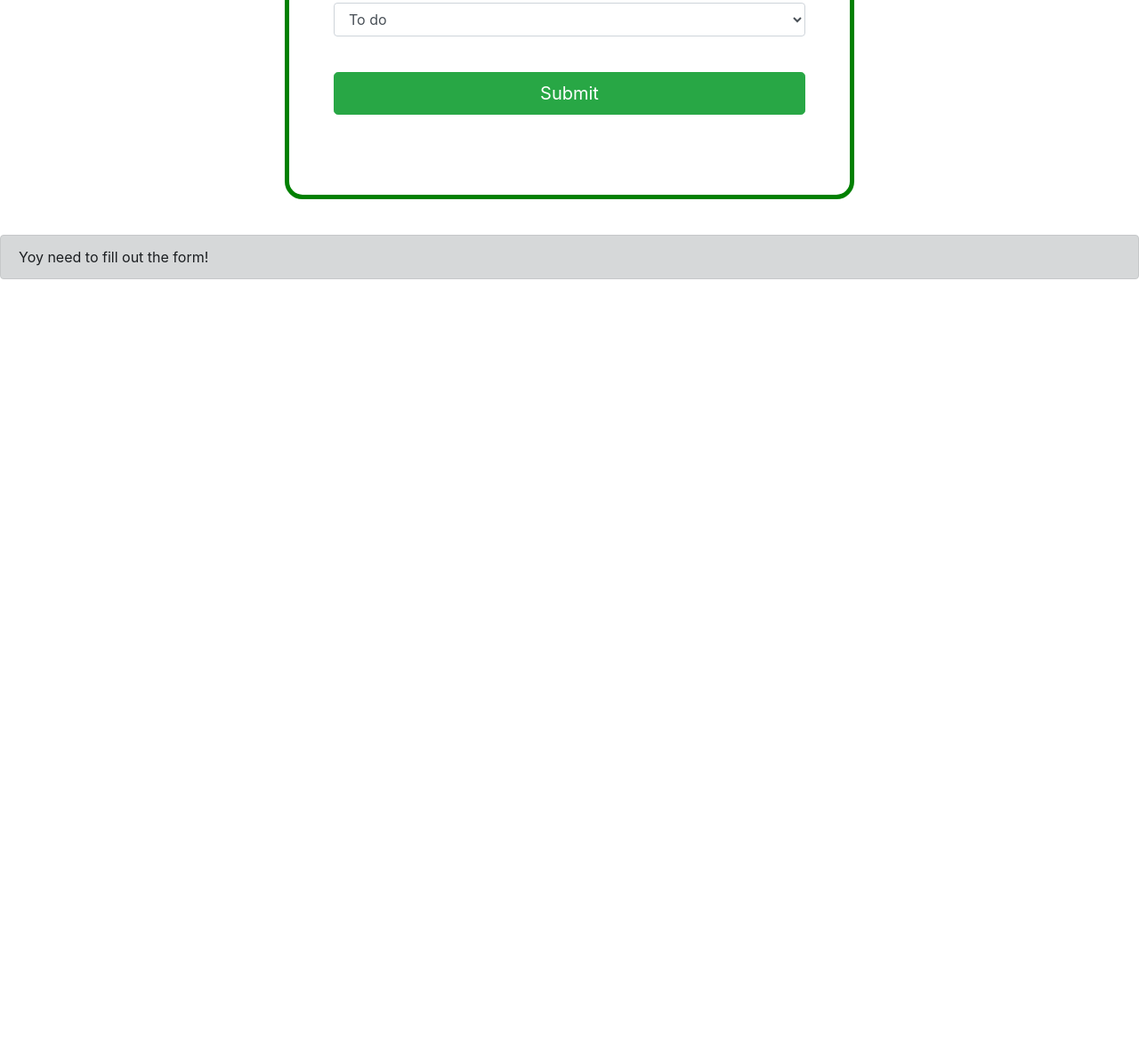
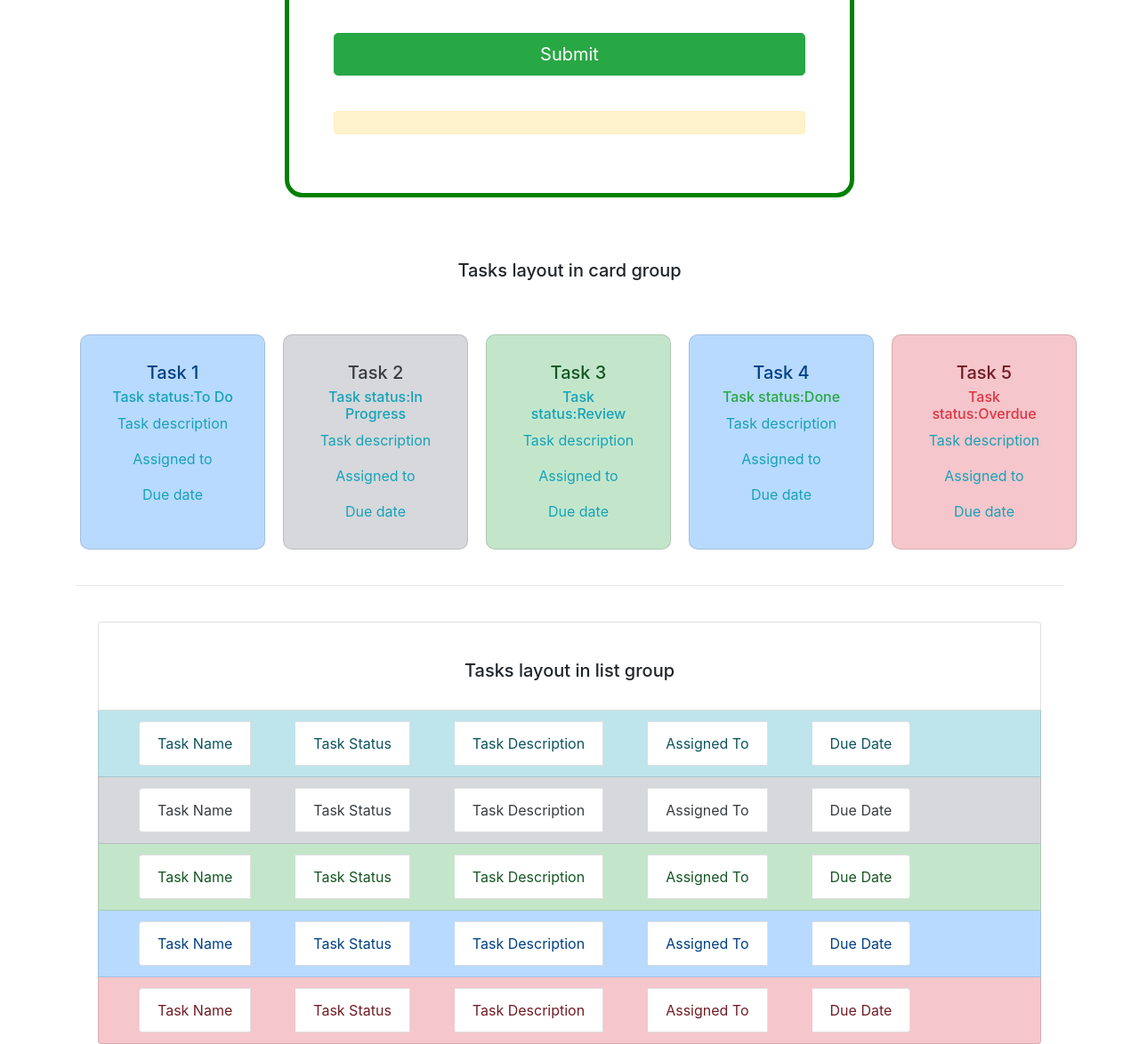
Before and after one commit to steven-lian/project-of-wireframe, a plain HTML site: page form.html in a window 1280 px wide. Shown: the part 704-1878 px from the top of the page at 89% size. Before the commit the page ends 1034 px from the top, so only its background shows below. Drawn offline with nearby package versions, Linux system fonts and the light colour scheme.

Commit message:
add some changes in to form validation in js file

```diff
--- a/form.html
+++ b/form.html
@@ -18,6 +18,8 @@
 
 <body>
 
+  <nav class="navbar navbar-expand-lg navbar-light bg-light sticky-top">
+    <a class="navbar-brand"><img class="rounded-circle" src="taskLogo.png" alt="task planner Logo"   height="50"></a>
 
 
     <a class="navbar-brand text-success" href="index.html">Home</a>
@@ -79,12 +81,149 @@
 
       </select>
 
+
     </div>
     <button type="submit" class="btn btn-success btn-lg btn-block">Submit</button>
+    <div class="alert alert-warning" role="alert" id="alertMessage">
+
+    </div>
   </form>
-  <div class="alert alert-dark" role="alert" id="alertMessage">
-    Yoy need to fill out the form!
-  </div>
+
+
+  <!-- Tasklist Starts here -->
+
+  <section>
+
+    <div class="container">
+      <div class="row">
+        <h5 class="layoutname">Tasks layout in card group </h5>
+      </div>
+      <div class="row">
+        <div class="col card list-group-item-primary">
+          <div class="card-body  ">
+            <h5 class="card-title">Task 1</h5>
+            <h6 class="card-subtitle mb-2 text-info">Task status:To Do</h6>
+            <p class="card-text text-info">Task description</p>
+            <p class="card-text text-info">Assigned to</p>
+            <p class="card-text text-info">Due date</p>
+
+          </div>
+        </div>
+        <div class="col card list-group-item-secondary">
+          <div class="card-body">
+            <h5 class="card-title">Task 2</h5>
+            <h6 class="card-subtitle mb-2 text-info">Task status:In Progress</h6>
+            <p class="card-text text-info">Task description</p>
+            <p class="card-text text-info">Assigned to</p>
+            <p class="card-text text-info">Due date</p>
+
+          </div>
+        </div>
+        <div class="col card list-group-item-success">
+          <div class="card-body">
+            <h5 class="card-title">Task 3</h5>
+            <h6 class="card-subtitle mb-2 text-info">Task status:Review</h6>
+            <p class="card-text text-info">Task description</p>
+            <p class="card-text text-info">Assigned to</p>
+            <p class="card-text text-info">Due date</p>
+
+          </div>
+        </div>
+        <div class="col card list-group-item-primary">
+          <div class="card-body">
+            <h5 class="card-title">Task 4</h5>
+            <h6 class="card-subtitle mb-2 text-success">Task status:Done</h6>
+            <p class="card-text text-info">Task description</p>
+            <p class="card-text text-info">Assigned to</p>
+            <p class="card-text text-info">Due date</p>
+
+          </div>
+        </div>
+        <div class="col card list-group-item-danger">
+          <div class="card-body">
+            <h5 class="card-title">Task 5</h5>
+            <h6 class="card-subtitle mb-2 text-danger">Task status:Overdue</h6>
+            <p class="card-text text-info">Task description</p>
+            <p class="card-text text-info">Assigned to</p>
+            <p class="card-text text-info">Due date</p>
+
+          </div>
+        </div>
+
+      </div>
+
+      <br>
+      <hr>
+      <br>
+
+      <ul class="list-group">
+        <li class="list-group-item">
+          <h5 class="layoutname">Tasks layout in list group</h5>
+        </li>
+
+
+
+
+        <li class="list-group-item list-group-item-info">
+          <ul class="list-group list-group-horizontal">
+            <li class="list-group-item">Task Name</li>
+            <li class="list-group-item">Task Status</li>
+            <li class="list-group-item">Task Description</li>
+            <li class="list-group-item">Assigned To</li>
+            <li class="list-group-item">Due Date</li>
+          </ul>
+        </li>
+
+        <li class="list-group-item list-group-item-secondary">
+          <ul class="list-group list-group-horizontal">
+            <li class="list-group-item">Task Name</li>
+            <li class="list-group-item">Task Status</li>
+            <li class="list-group-item">Task Description</li>
+            <li class="list-group-item">Assigned To</li>
+            <li class="list-group-item">Due Date</li>
+          </ul>
+        </li>
+        <li class="list-group-item list-group-item-success">
+          <ul class="list-group list-group-horizontal">
+            <li class="list-group-item">Task Name</li>
+            <li class="list-group-item">Task Status</li>
+            <li class="list-group-item">Task Description</li>
+            <li class="list-group-item">Assigned To</li>
+            <li class="list-group-item">Due Date</li>
+          </ul>
+        </li>
+        <li class="list-group-item list-group-item-primary">
+          <ul class="list-group list-group-horizontal">
+            <li class="list-group-item">Task Name</li>
+            <li class="list-group-item">Task Status</li>
+            <li class="list-group-item">Task Description</li>
+            <li class="list-group-item">Assigned To</li>
+            <li class="list-group-item">Due Date</li>
+          </ul>
+        </li>
+
+        <li class="list-group-item list-group-item-danger">
+          <ul class="list-group list-group-horizontal">
+            <li class="list-group-item">Task Name</li>
+            <li class="list-group-item">Task Status</li>
+            <li class="list-group-item">Task Description</li>
+            <li class="list-group-item">Assigned To</li>
+            <li class="list-group-item">Due Date</li>
+          </ul>
+        </li>
+
+      </ul>
+
+
+
+
+
+
+
+
+
+   </section>
+
  <!-- Option 1: jQuery and Bootstrap Bundle (includes Popper) -->
  <script src="https://code.jquery.com/jquery-3.5.1.slim.min.js"
  integrity="sha384-DfXdz2htPH0lsSSs5nCTpuj/zy4C+OGpamoFVy38MVBnE+IbbVYUew+OrCXaRkfj"
@@ -92,6 +231,7 @@
 <script src="https://cdn.jsdelivr.net/npm/bootstrap@4.5.3/dist/js/bootstrap.bundle.min.js"
  integrity="sha384-ho+j7jyWK8fNQe+A12Hb8AhRq26LrZ/JpcUGGOn+Y7RsweNrtN/tE3MoK7ZeZDyx"
  crossorigin="anonymous"></script>
+ <script src="js/taskManager.js" type="text/javascript"></script>
  <script src="js/index.js" type="text/javascript"></script>
 
 </body>
--- a/js/index.js
+++ b/js/index.js
@@ -6,6 +6,8 @@ formFieldInput.addEventListener("submit",(event) => {
 
     //prevent default action when submitting form
     event.preventDefault();
+    // event.stopPropagation();
+
 
 
     //select input
@@ -15,6 +17,7 @@ formFieldInput.addEventListener("submit",(event) => {
     const formFieldDue = document.querySelector("#formFieldDue");
     const formFieldStatus = document.querySelector("#formFieldStatus");
     const errorMessage = document.querySelector("#alertMessage");
+    errorMessage.innerHTML = "";
 
 
 
@@ -23,32 +26,32 @@ formFieldInput.addEventListener("submit",(event) => {
     function validFormFieldInput(){
         let name = document.forms["formFieldInput"]["formFieldName"].value;
         if(name===""){
-            alert("Name must be filled out");
-            return false;
+            errorMessage.innerHTML += "Invalid name input";
+
         }
 
         let description = document.forms["formFieldInput"]["formFieldDescription"].value;
         if(description===""){
-            alert("Description must be filled out");
-            return false;
+            errorMessage.innerHTML += "Invalid description input";
+
         }
 
         let assigned = document.forms["formFieldInput"]["formFieldAssigned"].value;
         if(assigned===""){
-            alert("Assigned date must be filled out");
-            return false;
+            errorMessage.innerHTML += "Invalid assigned input";
+
         }
 
         let due = document.forms["formFieldInput"]["formFieldDue"].value;
         if(due===""){
-            alert("Due date must be filled out");
-            return false;
+            errorMessage.innerHTML += "Invalid due input";
+
         }
 
         let status = document.forms["formFieldInput"]["formFieldStatus"].value;
         if(status===""){
-            alert(" Task Status must be filled out");
-            return false;
+            errorMessage.innerHTML += "Invalid status input";
+
         }
 
 
@@ -64,7 +67,7 @@ formFieldInput.addEventListener("submit",(event) => {
     const status = formFieldStatus.value;
 
     if(!validFormFieldInput(name,description,assigned,due,status)){
-        errorMessage.innerHTML = "Invalid name input";
+
         errorMessage.style.display = "block"
     }else{
         errorMessage.style.display = "none"
@@ -77,3 +80,7 @@ formFieldInput.addEventListener("submit",(event) => {
 function validFormFieldInput(data){
     return data !== null && data !== '';
 }
+
+
+let project = new task(project1,html,jane,2/2/20,toDo);
+project.tasks();
--- /dev/null
+++ b/js/taskManager.js
@@ -0,0 +1,6 @@
+class TaskManager{
+    constructor(name,description,assignedTo,dueDate,taskStatus){
+        this.tasks = [];
+
+    }
+}
```
